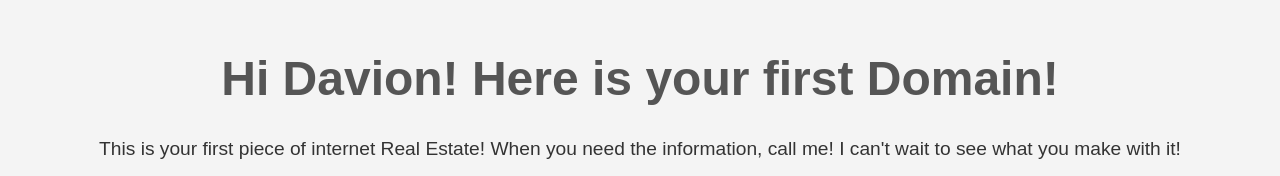
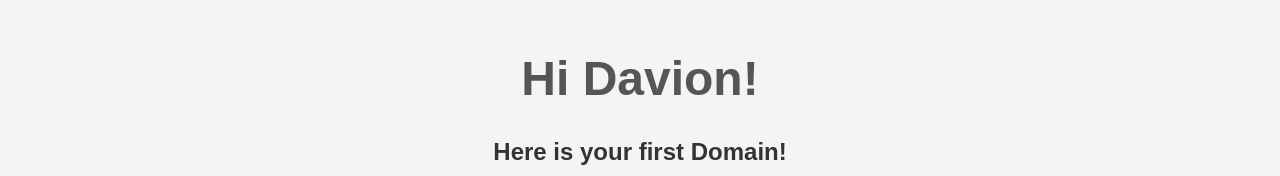
Before and after one commit to Lexmw/parked_page, a plain HTML site: page index.html in a window 1280 px wide. Shown: the part 205-381 px from the top of the page. Drawn offline with Linux system fonts and the light colour scheme; grey boxes are pictures that could not be loaded.

Commit message:
Update index.html

```diff
--- a/index.html
+++ b/index.html
@@ -24,7 +24,8 @@
     </style>
 </head>
 <body>
-    <h1>Hi Davion! Here is your first Domain!</h1>
+    <h1>Hi Davion!</h1>
+    <h2>Here is your first Domain!</h2>
     <p> This is your first piece of internet Real Estate! When you need the information, call me! I can't wait to see what you make with it!</p>
     <img src="https://files.oaiusercontent.com/file-P2ox8yv8yPUqWizvaTiquL?se=2024-12-17T06%3A27%3A25Z&sp=r&sv=2024-08-04&sr=b&rscc=max-age%3D604800%2C%20immutable%2C%20private&rscd=attachment%3B%20filename%3D859c88df-9b43-4f50-a4c6-9df12bd00f04.webp&sig=608J%2BimEIhxr7I3FOnqCxZuxuM60V253ABhdAEc92uc%3D" />
 </body>
```
